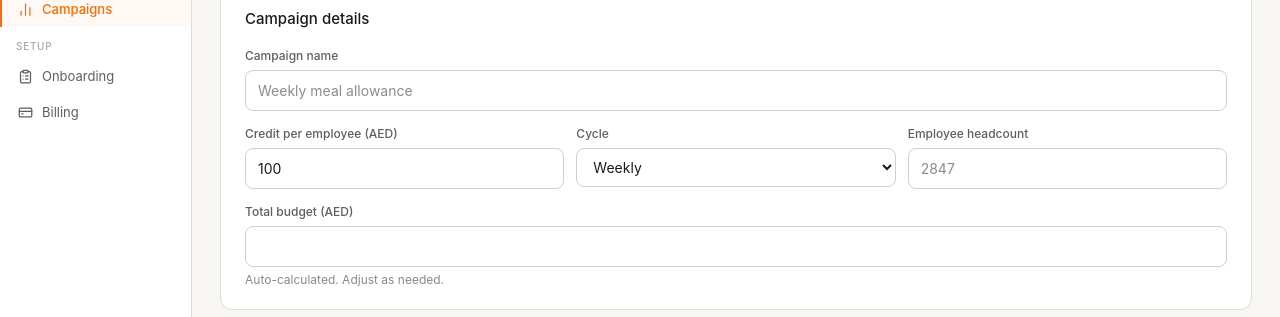
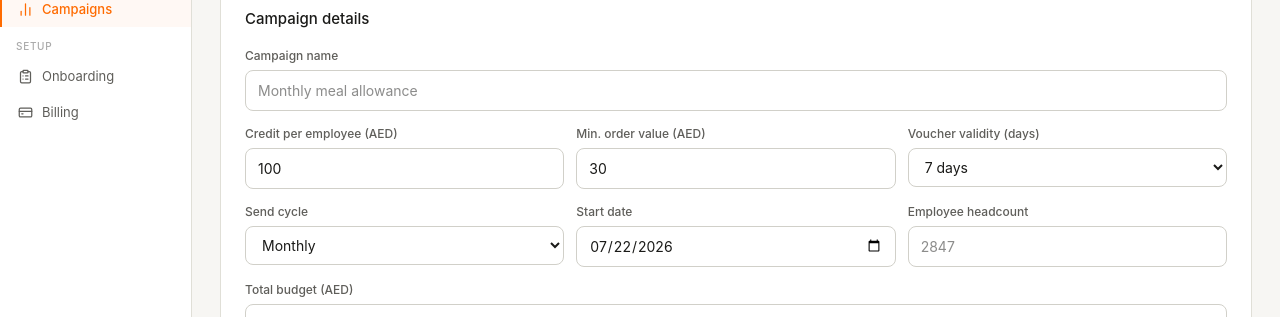
Before and after one commit to dinanassar-booo/talabat-partnership, a Next.js app: page /dashboard/campaigns/new in a window 1280 px wide. Shown: the part 269-586 px from the top of the page. Built offline with nearby package versions, Linux system fonts and the light colour scheme; no server answers.

Commit message:
Update form.tsx

```diff
--- a/src/app/dashboard/campaigns/new/form.tsx
+++ b/src/app/dashboard/campaigns/new/form.tsx
@@ -16,9 +16,12 @@ export default function NewCampaignForm() {
     benefitTypeId: params.get('benefit') || '',
     name: '',
     creditValue: '100',
-    cycleType: 'weekly',
+    cycleType: 'monthly',
     headcount: '',
     budgetTotal: '',
+    minOrderValue: '30',
+    validityDays: '7',
+    startDate: new Date().toISOString().slice(0, 10),
   })
 
   useEffect(() => {
@@ -32,7 +35,8 @@ export default function NewCampaignForm() {
     const h = parseInt(form.headcount) || 0
     const c = parseFloat(form.creditValue) || 0
     if (h > 0 && c > 0) {
-      const auto = form.cycleType === 'weekly' ? h * c * 4 : h * c
+      const multiplier: Record<string, number> = { weekly: 4, biweekly: 2, monthly: 1, quarterly: 0.33 }
+      const auto = h * c * (multiplier[form.cycleType] || 1)
       setForm(f => ({ ...f, budgetTotal: Math.round(auto).toString() }))
     }
   }, [form.headcount, form.creditValue, form.cycleType])
@@ -42,18 +46,23 @@ export default function NewCampaignForm() {
   async function handleSubmit(e: React.FormEvent) {
     e.preventDefault()
     setLoading(true); setError('')
-    const res = await fetch('/api/campaigns', { method: 'POST', headers: { 'Content-Type': 'application/json' }, body: JSON.stringify(form) })
+    const res = await fetch('/api/campaigns', {
+      method: 'POST',
+      headers: { 'Content-Type': 'application/json' },
+      body: JSON.stringify(form)
+    })
     const data = await res.json()
     if (!res.ok) { setError(data.error || 'Failed to create campaign'); setLoading(false); return }
     router.push('/dashboard/campaigns')
   }
 
-  const estimatedMonthly = (parseInt(form.headcount) || 0) * (parseFloat(form.creditValue) || 0) * (form.cycleType === 'weekly' ? 4 : 1)
+  const multiplier: Record<string, number> = { weekly: 4, biweekly: 2, monthly: 1, quarterly: 0.33 }
+  const estimatedMonthly = (parseInt(form.headcount) || 0) * (parseFloat(form.creditValue) || 0) * (multiplier[form.cycleType] || 1)
 
   return (
     <div>
       <div style={{ display: 'flex', alignItems: 'center', gap: 12, marginBottom: 24 }}>
-        <Link href="/dashboard/benefits" style={{ color: '#888', display: 'flex', alignItems: 'center' }}><ArrowLeft size={18} /></Link>
+        <Link href="/dashboard/campaigns" style={{ color: '#888', display: 'flex', alignItems: 'center' }}><ArrowLeft size={18} /></Link>
         <div>
           <h1 style={{ fontSize: 20, fontWeight: 500, margin: 0 }}>New campaign</h1>
           <p style={{ color: '#888', fontSize: 13, margin: '4px 0 0' }}>Configure a benefit for your employees.</p>
@@ -72,11 +81,12 @@ export default function NewCampaignForm() {
             ))}
           </div>
         </div>
+
         <div className="card" style={{ marginBottom: 16 }}>
           <h2 style={{ fontSize: 15, fontWeight: 500, margin: '0 0 16px' }}>Campaign details</h2>
           <div style={{ marginBottom: 14 }}>
             <label className="form-label">Campaign name</label>
-            <input className="form-input" value={form.name} onChange={e => update('name', e.target.value)} placeholder="Weekly meal allowance" required />
+            <input className="form-input" value={form.name} onChange={e => update('name', e.target.value)} placeholder="Monthly meal allowance" required />
           </div>
           <div style={{ display: 'grid', gridTemplateColumns: '1fr 1fr 1fr', gap: 12, marginBottom: 14 }}>
             <div>
@@ -84,12 +94,33 @@ export default function NewCampaignForm() {
               <input className="form-input" type="number" min="10" max="2000" value={form.creditValue} onChange={e => update('creditValue', e.target.value)} required />
             </div>
             <div>
-              <label className="form-label">Cycle</label>
+              <label className="form-label">Min. order value (AED)</label>
+              <input className="form-input" type="number" min="0" value={form.minOrderValue} onChange={e => update('minOrderValue', e.target.value)} required />
+            </div>
+            <div>
+              <label className="form-label">Voucher validity (days)</label>
+              <select className="form-input" value={form.validityDays} onChange={e => update('validityDays', e.target.value)}>
+                <option value="3">3 days</option>
+                <option value="5">5 days (Mon–Fri)</option>
+                <option value="7">7 days</option>
+                <option value="14">14 days</option>
+                <option value="30">30 days</option>
+              </select>
+            </div>
+          </div>
+          <div style={{ display: 'grid', gridTemplateColumns: '1fr 1fr 1fr', gap: 12, marginBottom: 14 }}>
+            <div>
+              <label className="form-label">Send cycle</label>
               <select className="form-input" value={form.cycleType} onChange={e => update('cycleType', e.target.value)}>
                 <option value="weekly">Weekly</option>
+                <option value="biweekly">Every 2 weeks</option>
                 <option value="monthly">Monthly</option>
-                <option value="one_time">One-time</option>
+                <option value="quarterly">Quarterly</option>
               </select>
+            </div>
+            <div>
+              <label className="form-label">Start date</label>
+              <input className="form-input" type="date" value={form.startDate} min={new Date().toISOString().slice(0, 10)} onChange={e => update('startDate', e.target.value)} required />
             </div>
             <div>
               <label className="form-label">Employee headcount</label>
@@ -102,15 +133,27 @@ export default function NewCampaignForm() {
             <div style={{ fontSize: 12, color: '#888', marginTop: 4 }}>Auto-calculated. Adjust as needed.</div>
           </div>
         </div>
+
         {estimatedMonthly > 0 && (
           <div className="card" style={{ marginBottom: 16, background: '#FFF8F4', border: '0.5px solid #FFB380' }}>
             <h2 style={{ fontSize: 15, fontWeight: 500, margin: '0 0 12px' }}>Budget summary</h2>
-            <div style={{ display: 'grid', gridTemplateColumns: '1fr 1fr', gap: 12, fontSize: 13 }}>
-              <div><div style={{ color: '#888', marginBottom: 2 }}>Est. monthly spend</div><div style={{ fontSize: 18, fontWeight: 500, color: '#FF6B00' }}>AED {Math.round(estimatedMonthly).toLocaleString()}</div></div>
-              <div><div style={{ color: '#888', marginBottom: 2 }}>Per employee / {form.cycleType.replace('_',' ')}</div><div style={{ fontSize: 18, fontWeight: 500 }}>AED {form.creditValue}</div></div>
+            <div style={{ display: 'grid', gridTemplateColumns: '1fr 1fr 1fr', gap: 12, fontSize: 13 }}>
+              <div>
+                <div style={{ color: '#888', marginBottom: 2 }}>Est. monthly spend</div>
+                <div style={{ fontSize: 18, fontWeight: 500, color: '#FF6B00' }}>AED {Math.round(estimatedMonthly).toLocaleString()}</div>
+              </div>
+              <div>
+                <div style={{ color: '#888', marginBottom: 2 }}>Per employee / {form.cycleType.replace('_', ' ')}</div>
+                <div style={{ fontSize: 18, fontWeight: 500 }}>AED {form.creditValue}</div>
+              </div>
+              <div>
+                <div style={{ color: '#888', marginBottom: 2 }}>Voucher valid for</div>
+                <div style={{ fontSize: 18, fontWeight: 500 }}>{form.validityDays} days</div>
+              </div>
             </div>
           </div>
         )}
+
         {error && <div style={{ color: '#A32D2D', background: '#FCEBEB', padding: '10px 14px', borderRadius: 8, fontSize: 13, marginBottom: 14 }}>{error}</div>}
         <div style={{ display: 'flex', gap: 10 }}>
           <button type="submit" className="btn-tlb" disabled={loading || !form.name || !form.headcount}>
```
